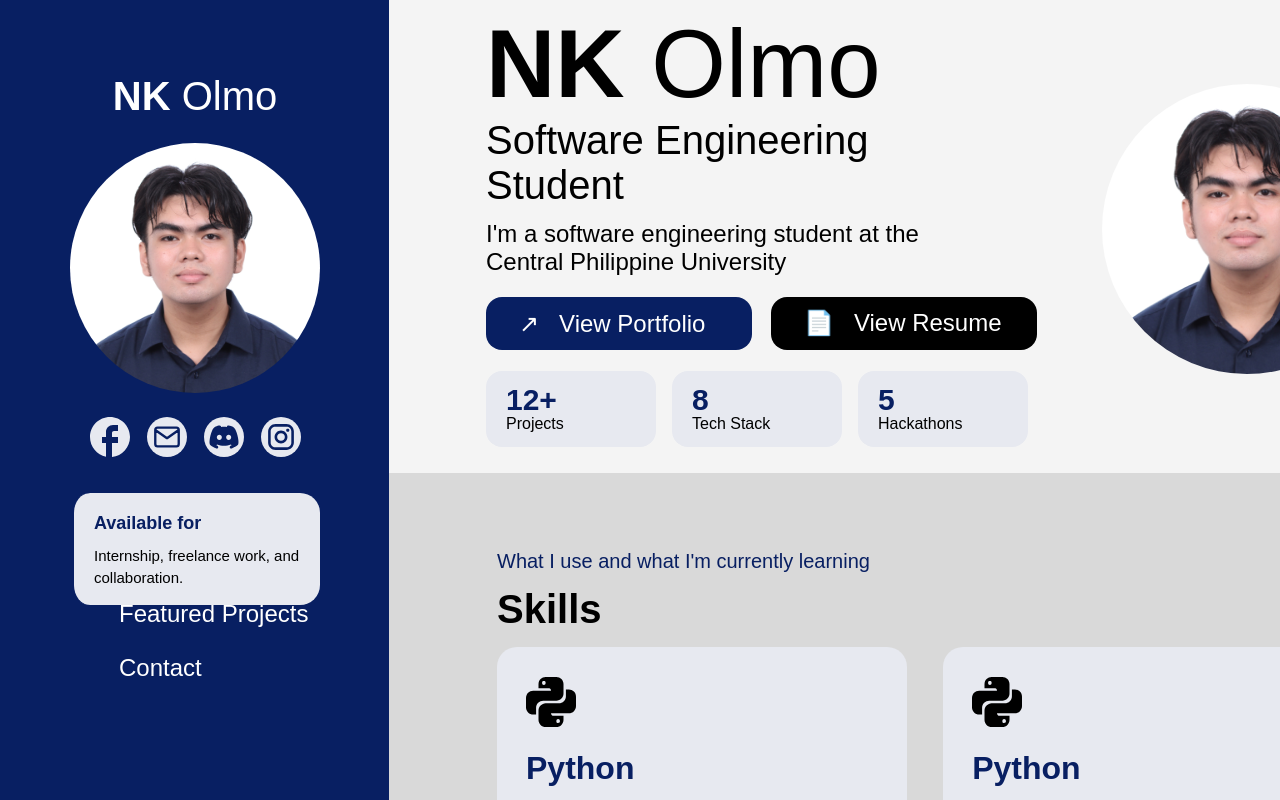
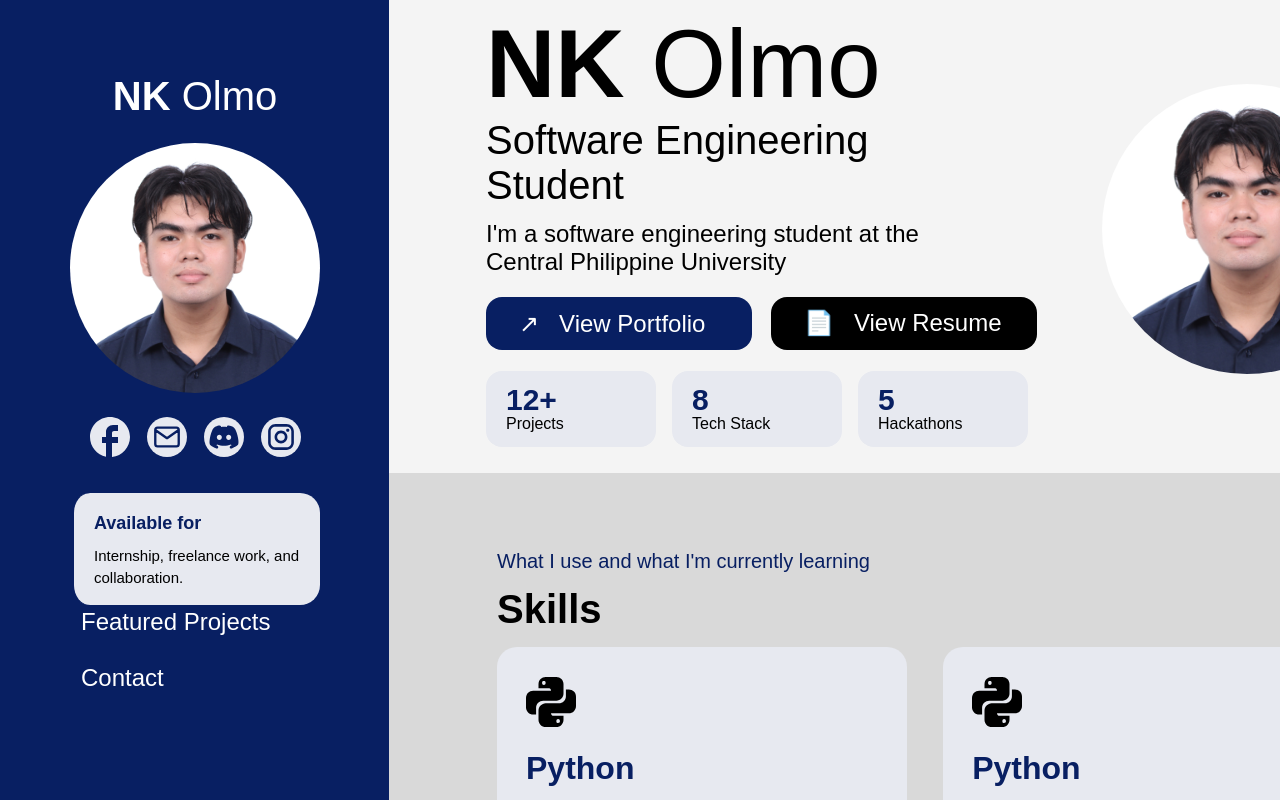
Before and after one commit to enkeyeou/my-app-2, a Next.js app: page / in a window 1280 px wide. Shown: the top 800 px of the page. Built offline with nearby package versions, Linux system fonts and the light colour scheme.

Commit message:
Fix sidebar navbar anchors and layout

```diff
--- a/app/page.tsx
+++ b/app/page.tsx
@@ -151,7 +151,10 @@ const navigationItems = [
 export default function Desktop() {
   return (
     <div className="bg-[#f4f4f4] w-full min-w-[1440px] min-h-[3715px] relative">
-      <section className="flex w-[1051px] h-[471px] items-center gap-[65px] pl-[97px] pr-12 pt-[75px] pb-[93px] absolute top-0.5 left-[389px] bg-[#f4f4f4]">
+      <section
+        id="about"
+        className="flex w-[1051px] h-[471px] items-center gap-[65px] pl-[97px] pr-12 pt-[75px] pb-[93px] absolute top-0.5 left-[389px] bg-[#f4f4f4]"
+      >
         <div className="flex flex-col w-[551px] items-start gap-[21px] relative">
           <header className="flex flex-col w-[527px] items-start relative flex-[0_0_auto]">
             <h1 className="relative self-stretch mt-[-1.00px] font-normal text-black text-8xl tracking-[0] leading-[normal]">
@@ -420,13 +423,12 @@ export default function Desktop() {
       </section>
 
       <aside className="fixed top-0 left-0 w-[389px] h-[3715px] bg-[#081f62]">
-        <nav className="absolute top-[492px] left-[69px]">
+        <nav className="absolute top-[492px] left-[69px] flex w-[250px] flex-col gap-5">
           {navigationItems.map((item) => (
             <a
               key={item.id}
               href={item.href}
-              className="block ml-[50px] font-normal text-white text-2xl tracking-[0] leading-[normal] whitespace-nowrap"
-              style={{ marginTop: item.id === 1 ? "0" : "26px" }}
+              className="block w-fit font-normal text-white text-2xl tracking-[0] leading-[normal] whitespace-nowrap rounded-lg px-3 py-1 transition-colors hover:bg-white/10"
             >
               {item.label}
             </a>
```
